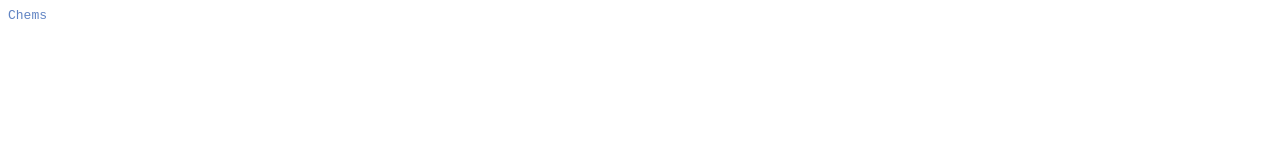
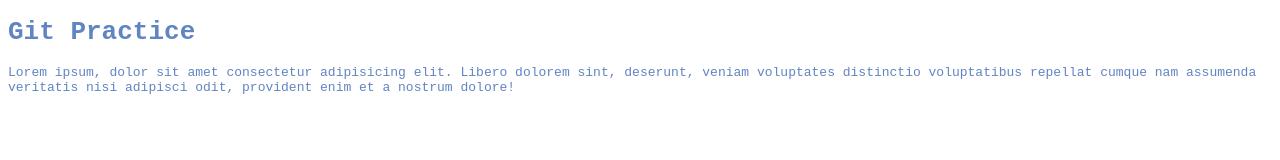
Before and after one commit to HichamHajla/introGitWeek1, a plain HTML site: page index.html in a window 1280 px wide. Drawn offline with Linux system fonts and the light colour scheme.

Commit message:
modifications

```diff
--- a/index.html
+++ b/index.html
@@ -1,5 +1,6 @@
 <!DOCTYPE html>
 <html lang="en">
+
 <head>
     <meta charset="UTF-8">
     <meta http-equiv="X-UA-Compatible" content="IE=edge">
@@ -8,9 +9,9 @@
     <link rel="stylesheet" href="style.css">
 </head>
 
-<body>
-    <div class="myDiv">
-        Chems
-    </div>
+<body> <h1>Git Practice</h1>
+    <p>Lorem ipsum, dolor sit amet consectetur adipisicing elit. Libero dolorem sint, deserunt, veniam voluptates distinctio voluptatibus repellat cumque nam assumenda veritatis nisi adipisci odit, provident enim et a nostrum dolore!</p>
+
 </body>
+
 </html>
```
